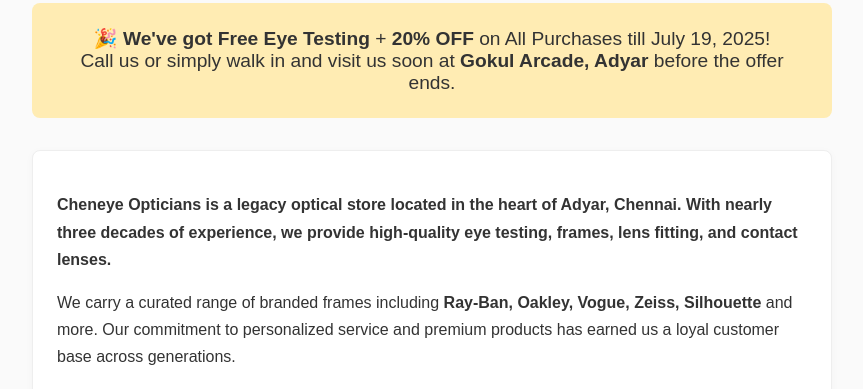
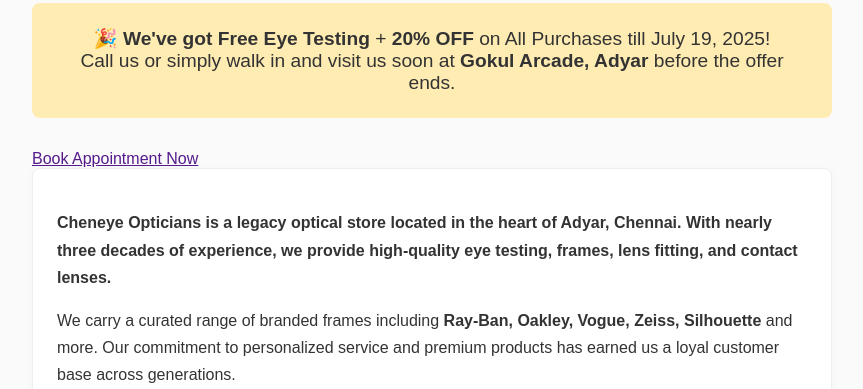
Before and after one commit to sarvesh120112/CHENEYE, a plain HTML site: page index.html in a window 1280 px wide. Shown: the part 349-738 px from the top of the page, without its empty margins (208-1071 px from the left). Drawn offline with Linux system fonts and the light colour scheme.

Commit message:
Update index.html

```diff
--- a/index.html
+++ b/index.html
@@ -97,13 +97,18 @@
       🎉 <strong> We've got Free Eye Testing</strong> + <strong>20% OFF </strong> on All Purchases till July 19, 2025!<br />
       Call us or simply walk in and visit us soon at <strong>Gokul Arcade, Adyar</strong> before the offer ends.
     </div>
+    <div>
+    <a href="" class="book-button">Book Appointment Now</a>
+    </div>
 
     <div class="about">
       <p><strong>Cheneye Opticians is a legacy optical store located in the heart of Adyar, Chennai. With nearly three decades of experience, we provide high-quality eye testing, frames, lens fitting, and contact lenses.</strong></p>
       <p>We carry a curated range of branded frames including <strong>Ray-Ban, Oakley, Vogue, Zeiss, Silhouette</strong> and more. Our commitment to personalized service and premium products has earned us a loyal customer base across generations.</p>
     </div>
 
+    <div>
     <iframe src="https://docs.google.com/forms/d/e/1FAIpQLSchJ7ZNqxynlY0JpG6W-E1V779VAsHG1TNlw1Ykl2qGX6eZog/viewform?embedded=true" width="640" height="1481" frameborder="0" marginheight="0" marginwidth="0">Loading…</iframe>
+    </div>
 
     <h2 style="text-align:center;">Top Eyewear Brands We Stock</h2>
     <div class="brands">
```
